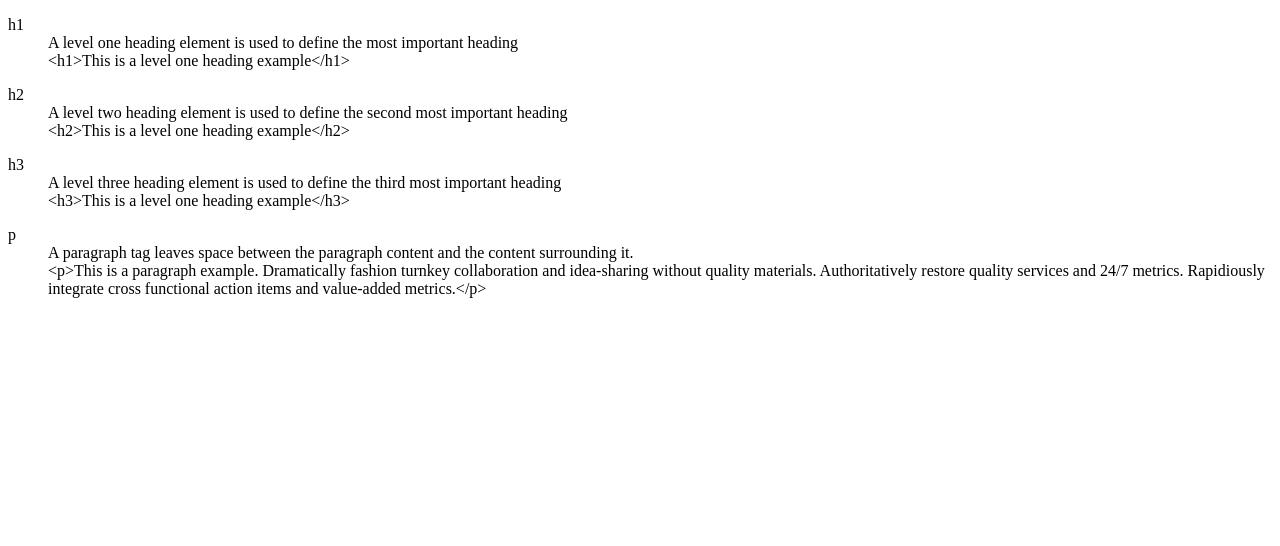
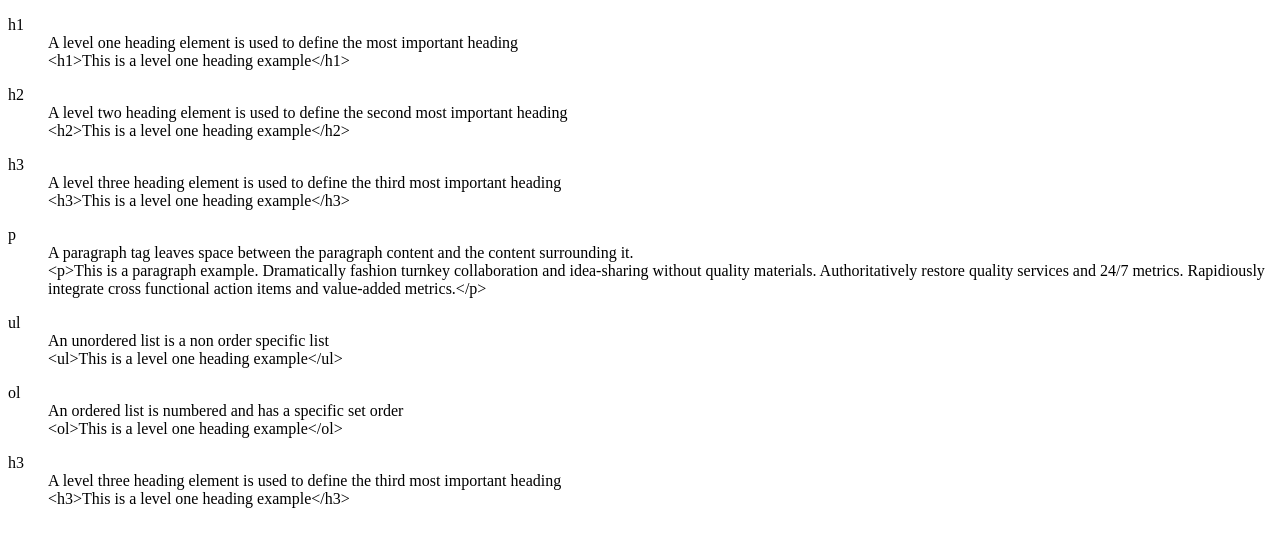
Before and after one commit to samanthamiller/wdf, a plain HTML site: page element_definitions.html in a window 1280 px wide. Drawn offline with Linux system fonts and the light colour scheme.

Commit message:
added ul, ol descriptions and examples

```diff
--- a/element_definitions.html
+++ b/element_definitions.html
@@ -21,6 +21,20 @@
 			<dt>p</dt>
 			<dd>A paragraph tag leaves space between the paragraph content and the content surrounding it.</dd>
 			<dd>&lt;p&gt;This is a paragraph example. Dramatically fashion turnkey collaboration and idea-sharing without quality materials. Authoritatively restore quality services and 24/7 metrics. Rapidiously integrate cross functional action items and value-added metrics.&lt;/p&gt;</dd>
-
+		<dl>
+			<dt>ul</dt>
+			<dd>An unordered list is a non order specific list</dd>
+			<dd>&lt;ul&gt;This is a level one heading example&lt;/ul&gt;</dd>
+		<dl>
+	<dl>
+			<dt>ol</dt>
+			<dd>An ordered list is numbered and has a specific set order </dd>
+			<dd>&lt;ol&gt;This is a level one heading example&lt;/ol&gt;</dd>
+		<dl>
+		<dl>
+			<dt>h3</dt>
+			<dd>A level three heading element is used to define the third most important heading</dd>
+			<dd>&lt;h3&gt;This is a level one heading example&lt;/h3&gt;</dd>
+		<dl>
 	</body>
 </html>
```
